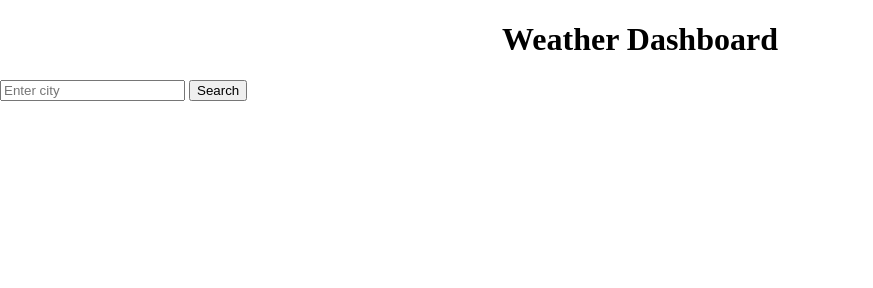
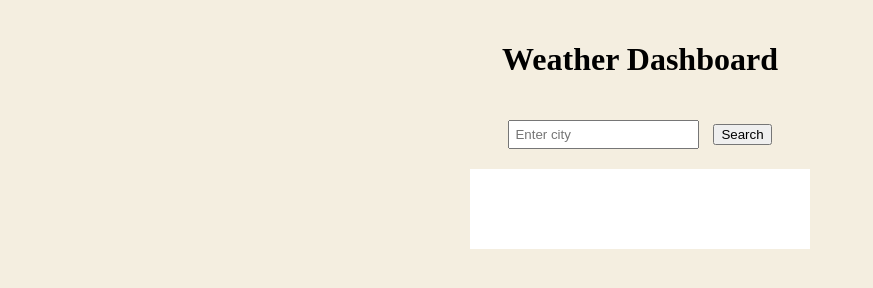
Before and after one commit to NawalJama/weather-dashboard, a plain HTML site: page index.html in a window 1280 px wide. Shown: the whole page, without its empty margins (0-873 px from the left). Drawn offline with Linux system fonts and the light colour scheme.

Commit message:
added css styling to change background colors, center text, and connected it with the html file

```diff
--- a/index.js
+++ b/index.js
@@ -3,3 +3,5 @@ const searchForm = document.getElementById('search-form');
 const cityInput = document.getElementById('city-input');
 const currentWeather = document.getElementById('current-weather');
 const forecast = document.getElementById('forecast');
+
+searchForm.addEventListener('submit', handleSubmit);
--- a/styles.css
+++ b/styles.css
@@ -2,6 +2,7 @@ body {
     font-family: 'Times New Roman', Times, serif;
     margin: 0;
     padding: 0;
+    background-color: #f4eee0;
 }
 
   .container {
@@ -12,4 +13,22 @@ body {
 
   h1 {
     text-align: center;
+    padding: 20px 0;
   }
+
+  #city-input {
+    padding: 5px;
+    margin-right: 10px;
+  }
+
+  #current-weather, #forecast {
+    margin: 0 auto;
+    width: 300px;
+    background-color: #ffffff;
+    padding: 20px;
+  }
+
+  form {
+    text-align: center;
+    margin-bottom: 20px;
+  }
```
Also changed, not shown: script.js (deleted).
